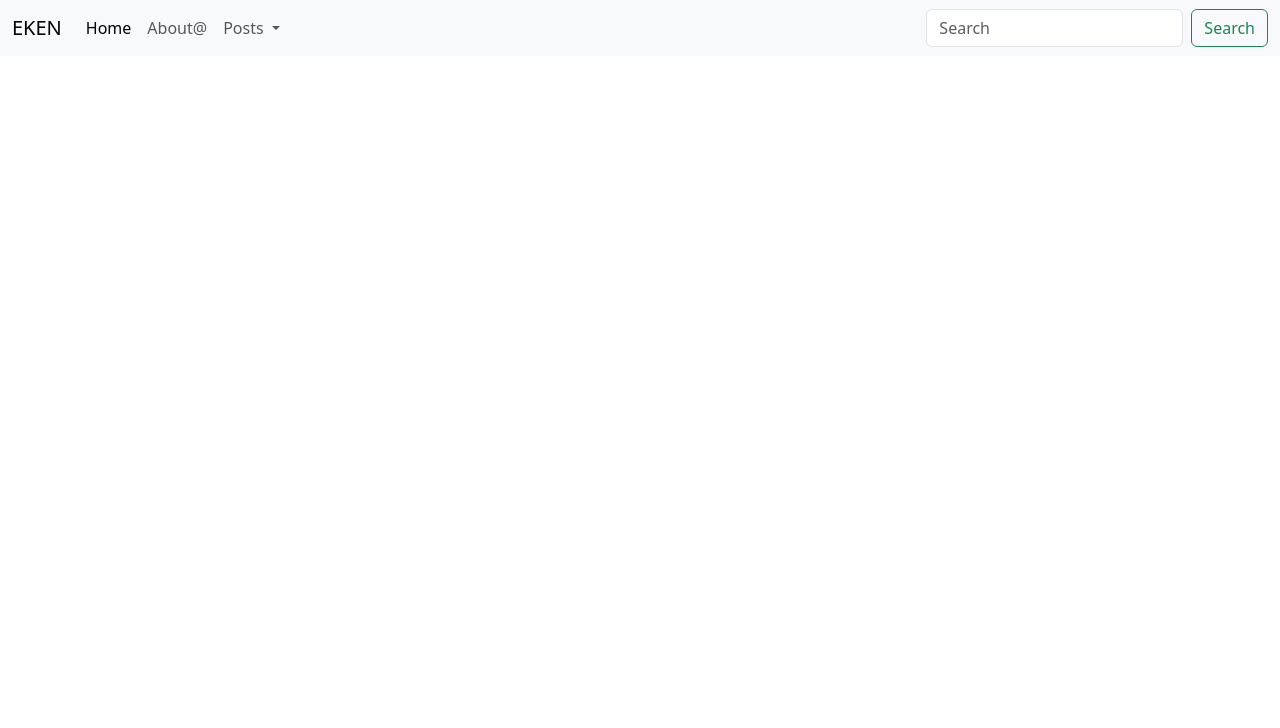
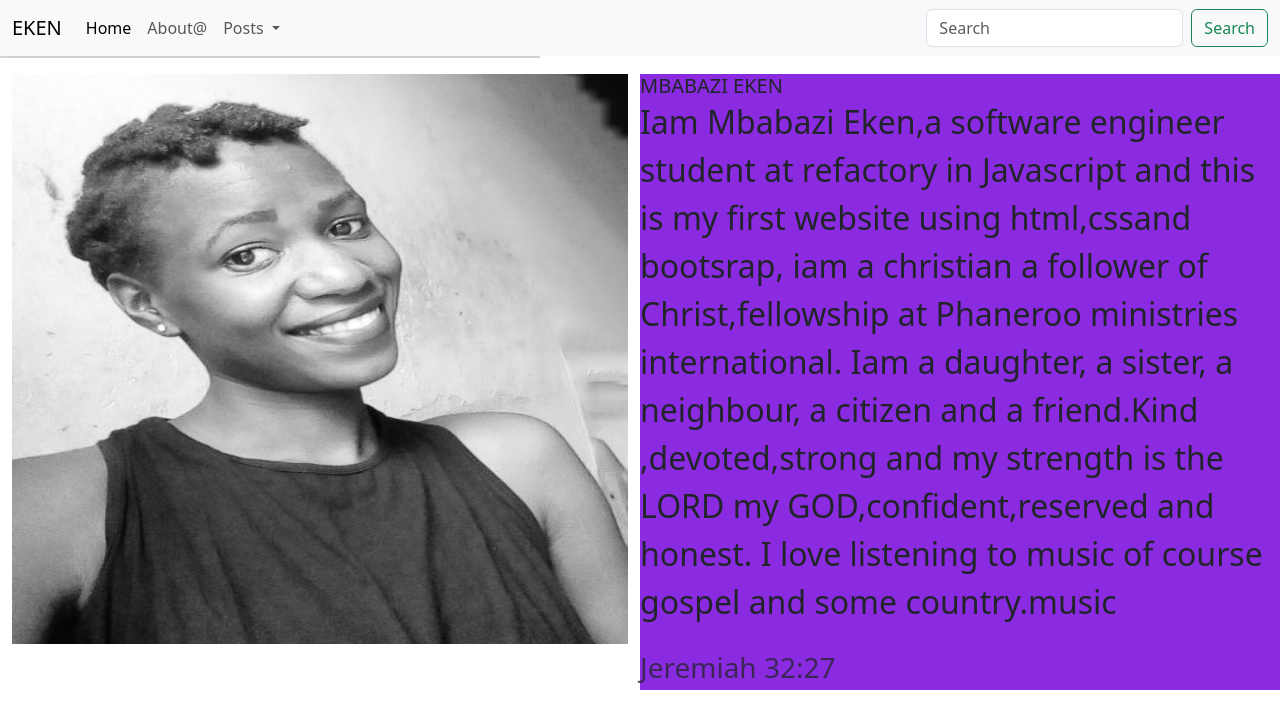
Before and after one commit to MbabaziEken/ekenblog-, a plain HTML site: page about.html in a window 1280 px wide. Drawn offline with Linux system fonts and the light colour scheme.

Commit message:
all changes

```diff
--- a/about.html
+++ b/about.html
@@ -10,6 +10,26 @@
 <body>
     <div w3-include-html="/includes/navbar.html"></div>
 
+    <div class="card mb-3" style="max-width: 540px;"></div>
+        <div class="row g-0">
+          <div class="col-md-6">
+            <img height="570px" src="/Images/img-5.jpg" class="container-fluid" alt="personal">
+          </div>
+          <div class="col-md-6">
+            <div class="card-body">
+              <h5 class="card-title" >MBABAZI EKEN</h5>
+              <p class="card-text">Iam Mbabazi Eken,a software engineer student at refactory in Javascript and this is my first website using html,cssand bootsrap,
+                iam a christian a follower of Christ,fellowship at Phaneroo ministries international.
+            Iam a daughter, a sister, a neighbour, a citizen and a friend.Kind ,devoted,strong and
+            my strength is the LORD my GOD,confident,reserved and honest.
+            I love listening to music of course gospel and some country.music
+        </p>
+              <p class="card-text"><small class="text-body-secondary">Jeremiah 32:27</small></p>
+            </div>
+          </div>
+        </div>
+      </div>
+
 
 
 
--- a/css/syles.css
+++ b/css/syles.css
@@ -1,8 +1,7 @@
-#slider-container{
-    margin-left: auto;
-    margin-right: auto;
-    margin-top: auto;
-    margin-bottom: auto;
-    position: absolute;
-    align-content: center;
+.card-body{
+    margin: 0%;
+    padding: 0%;
+    background-color: blueviolet;
+    font-size: xx-large;
+
 }
```
Also changed, not shown: index.html (+41 -1 lines), Images/img-5.jpg (added).
